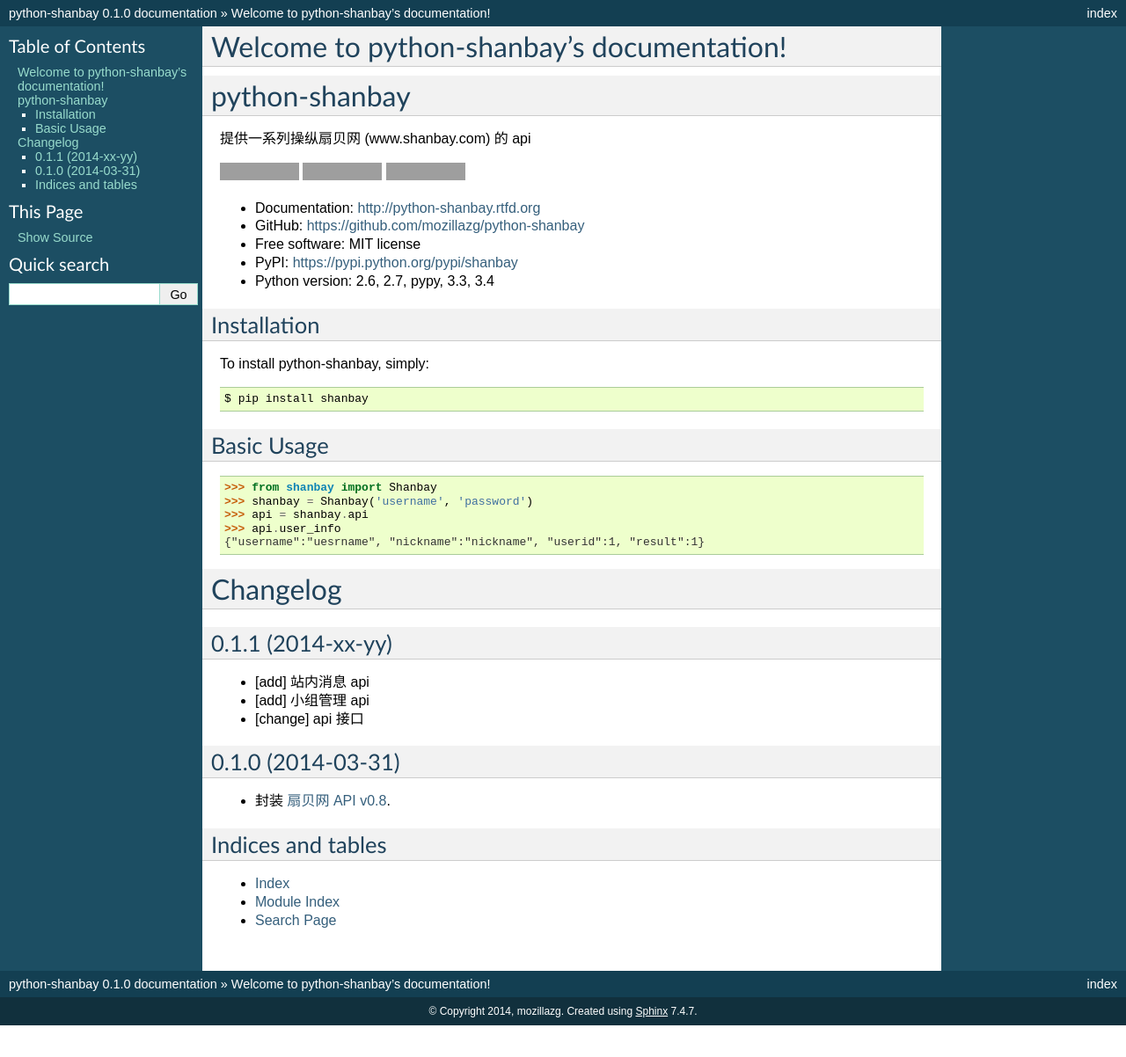
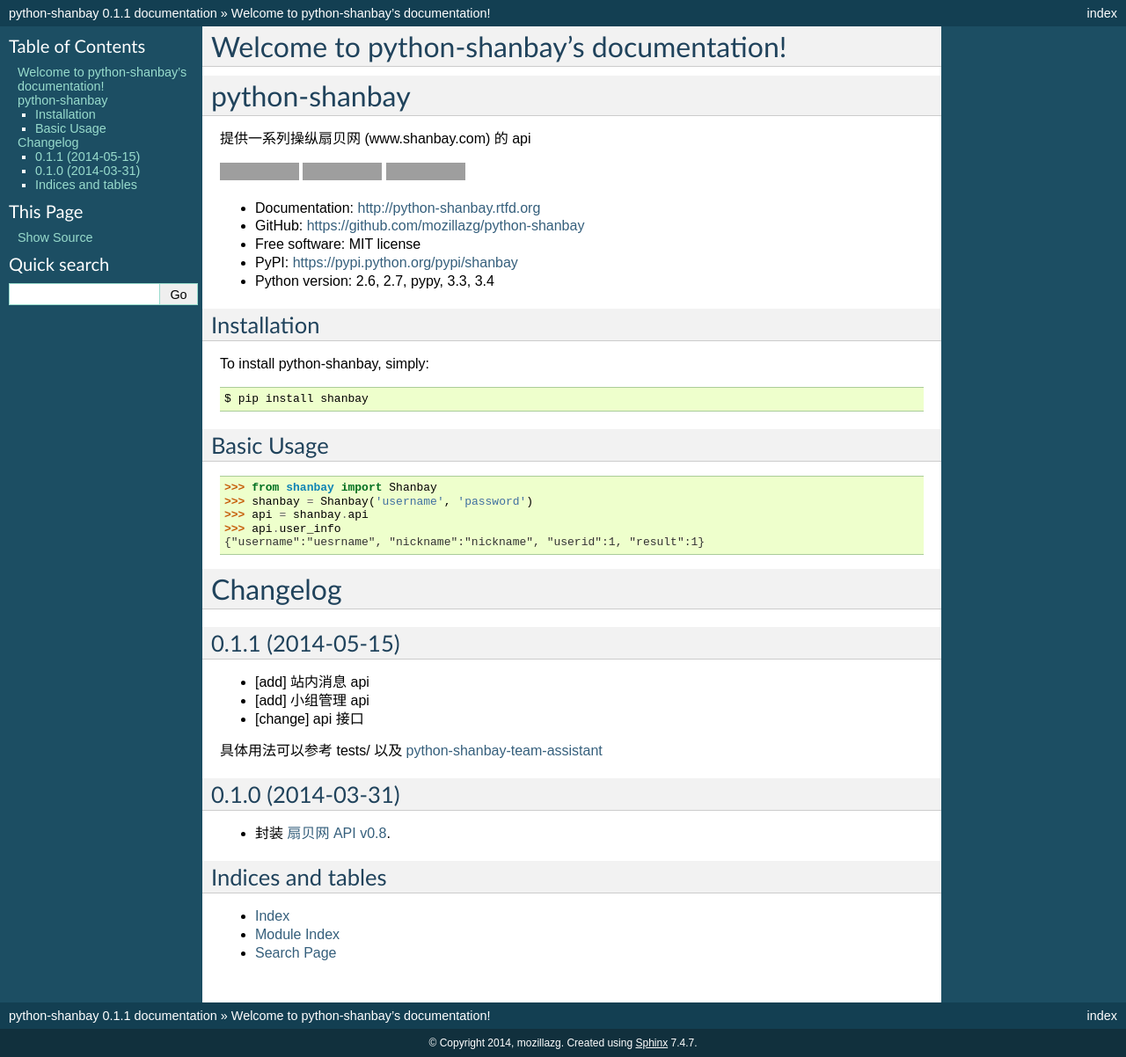
Before and after one commit to mozillazg/python-shanbay, a Sphinx documentation site: the page built from docs/index.rst, in a window 1280 px wide. Shown: the whole page at 88% size. Built offline with Sphinx 7.4.7, drawn with Linux system fonts in a browser that asks for light colours; before the commit the page ends 1166 px from its top, so only the background shows below that; grey boxes are pictures that could not be loaded.

Commit message:
bump version to 0.1.1

```diff
--- a/CHANGELOG.rst
+++ b/CHANGELOG.rst
@@ -2,13 +2,17 @@
 =========
 
 
-0.1.1 (2014-xx-yy)
+0.1.1 (2014-05-15)
 ------------------
 
 - [add] 站内消息 api
 - [add] 小组管理 api
 - [change] api 接口
 
+具体用法可以参考 tests/ 以及 python-shanbay-team-assistant_
+
+.. _python-shanbay-team-assistant:  https://github.com/mozillazg/python-shanbay-team-assistant/blob/develop/assistant.py
+
 
 0.1.0 (2014-03-31)
 ------------------
--- a/docs/conf.py
+++ b/docs/conf.py
@@ -52,9 +52,9 @@
 # built documents.
 #
 # The short X.Y version.
-version = '0.1.0'
+version = '0.1.1'
 # The full version, including alpha/beta/rc tags.
-release = '0.1.0'
+release = '0.1.1'
 
 # The language for content autogenerated by Sphinx. Refer to documentation
 # for a list of supported languages.
--- a/setup.py
+++ b/setup.py
@@ -5,7 +5,7 @@
 import sys
 import os
 
-__version__ = '0.1.1.dev'
+__version__ = '0.1.1'
 __author__ = 'mozillazg'
 __license__ = 'MIT'
 
--- a/shanbay/__init__.py
+++ b/shanbay/__init__.py
@@ -6,7 +6,7 @@
 """Python API for shanbay.com"""
 
 __title__ = 'shanbay'
-__version__ = '0.1.1.dev'
+__version__ = '0.1.1'
 __author__ = 'mozillazg'
 __license__ = 'MIT'
 __copyright__ = 'Copyright (c) 2014 mozillazg'
```
